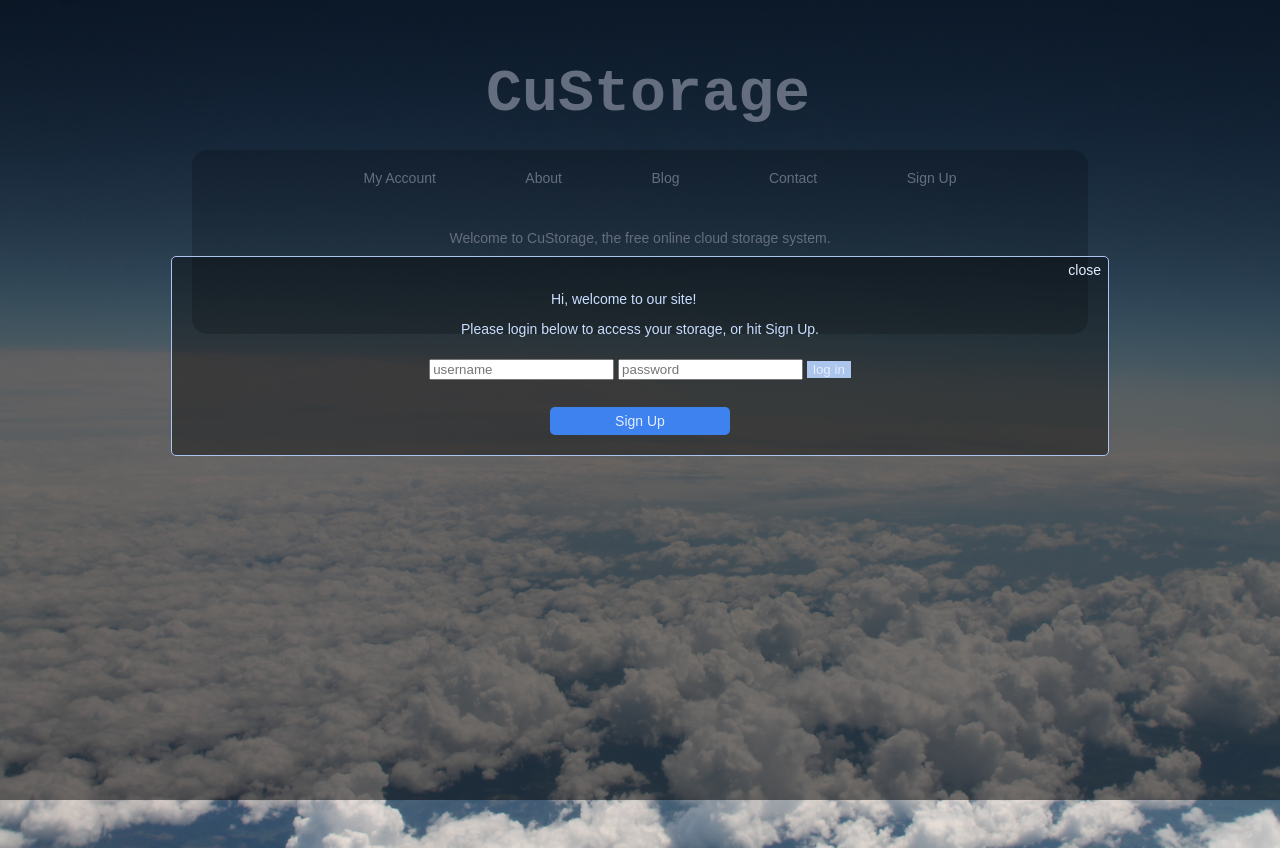
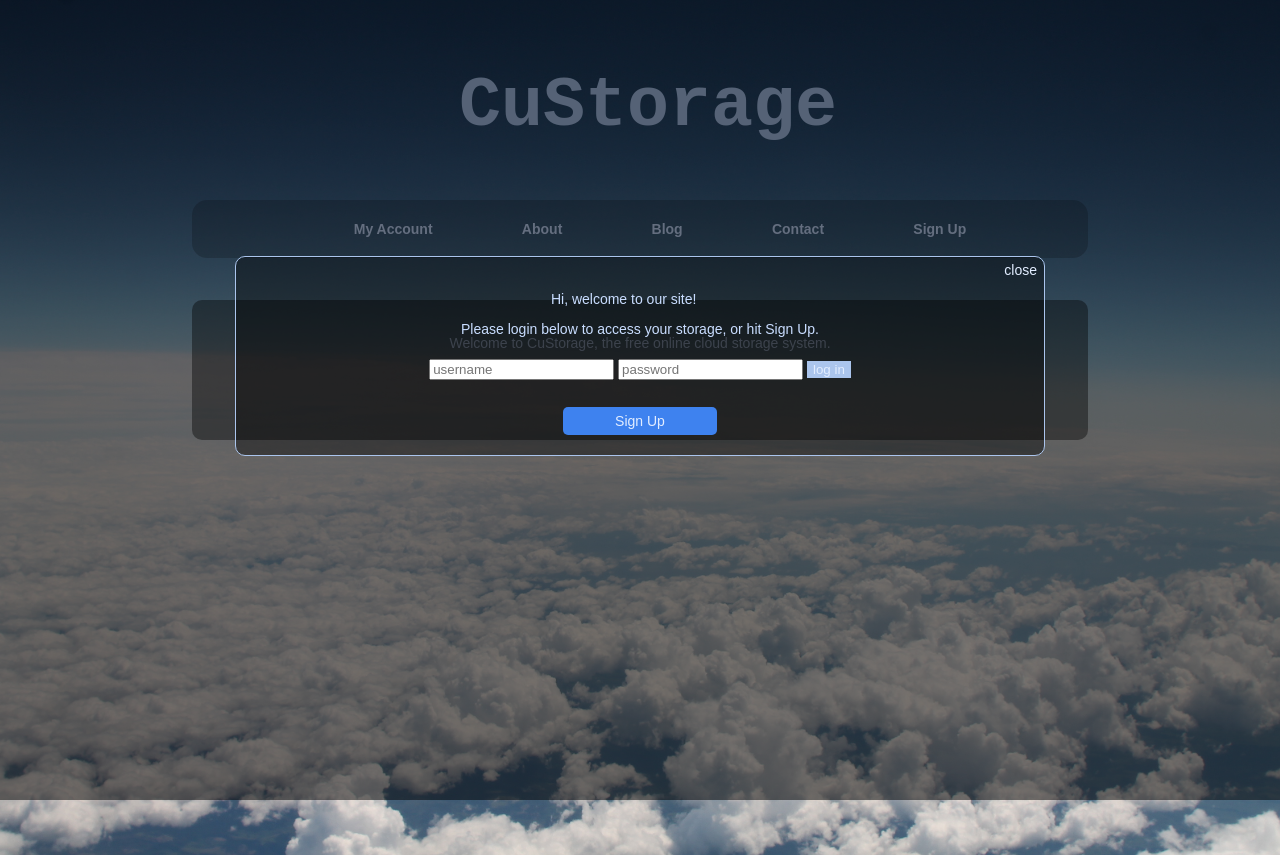
Before and after one commit to sophero/11.16_wed_js-modal, a plain HTML site: page index.html in a window 1280 px wide. Drawn offline with Linux system fonts and the light colour scheme.

Commit message:
Split nav bar and mainpage-content into separate containers.

```diff
--- a/index.html
+++ b/index.html
@@ -6,8 +6,7 @@
 </head>
 <body>
 	<h1>CuStorage</h1>
-	<div class="container">
-		<nav>
+	<nav class="nav-bar">
 		<ul>
 			<li>My Account</li>
 			<li>About</li>
@@ -23,7 +22,6 @@
 		<p>
 		</p>
 
-		</div>
 	</div>
 	<div class="modal" id="myModal">
 		<div class="modal-content">
--- a/styles.css
+++ b/styles.css
@@ -1,7 +1,3 @@
-/*html {
-	box-sizing: border-box;
-}
-*/
 body {
 	font-family: Arial;
 	font-size: 14px;
@@ -15,25 +11,40 @@ body {
 	background-repeat: no-repeat;
 }
 
-.container {
+.nav-bar {
 	box-sizing: border-box;
 	position: absolute;
 	width: 70%;
 	margin: 0 auto;
-	/*height: 80%;*/
-	top: 150px;
+	padding: 1px;
+	top: 200px;
 	left: 15%;
-	/*bottom: 10%;*/
 	background-color: rgba(0,0,0,0.2);
 	border-radius: 15px;
 }
 
+.mainpage-content {
+	box-sizing: border-box;
+	position: absolute;
+	width: 70%;
+	margin: 0 auto;
+	padding: 1px;
+	top: 300px;
+	left: 15%;
+	background-color: rgba(0,0,0,0.4);
+	border-radius: 10px;
+}
+
+.mainpage-content p {
+	text-align: center;
+	padding: 20px;
+}
+
 h1 {
-	font-size: 60px;
+	color: #abc5ed;
+	font-size: 70px;
 	font-family: "Courier New";
 	text-align: center;
-	position: relative;
-	/*top: 20px;*/
 	padding: 20px;
 }
 
@@ -49,16 +60,14 @@ nav ul {
 nav li {
 	display: inline-block;
 	margin: 10px 5%;
+	font-weight: bold;
 }
 
 nav li:hover {
-	color: #3e82ef;
+	/*color: #3e82ef;*/
+	color: #abc5ed;
 	cursor: pointer;
-}
-
-.container p {
-	text-align: center;
-	padding: 20px;
+	text-decoration: line-through;
 }
 
 .modal {
@@ -82,8 +91,8 @@ nav li:hover {
 	margin: 20% auto;
 	padding: 20px;
 	border: 1px solid #abc5ed;
-	border-radius: 5px;
-	width: 70%;
+	border-radius: 10px;
+	width: 60%;
 }
 
 .close{
@@ -119,10 +128,7 @@ nav li:hover {
 
 .signup-button {
 	font-size: 14px;
-	/*background-color: #14cc79;*/
-	/*color: #540d0d;*/
 	background-color: #3e82ef;
-	/*background-color: #abc5ed;*/
 	color: #e2edff;
 	width: 20%;
 	border: 1px solid rgba(1,1,1,0);
@@ -132,8 +138,6 @@ nav li:hover {
 }
 
 .signup-button:hover {
-	/*background-color: #ef1010;*/
-	/*color: #c9ddff;*/
 	color: #e2edff;
 	border: 1px solid #e2edff;
 	cursor: pointer;
```
Lines whose indentation alone changed are shown as unchanged.
